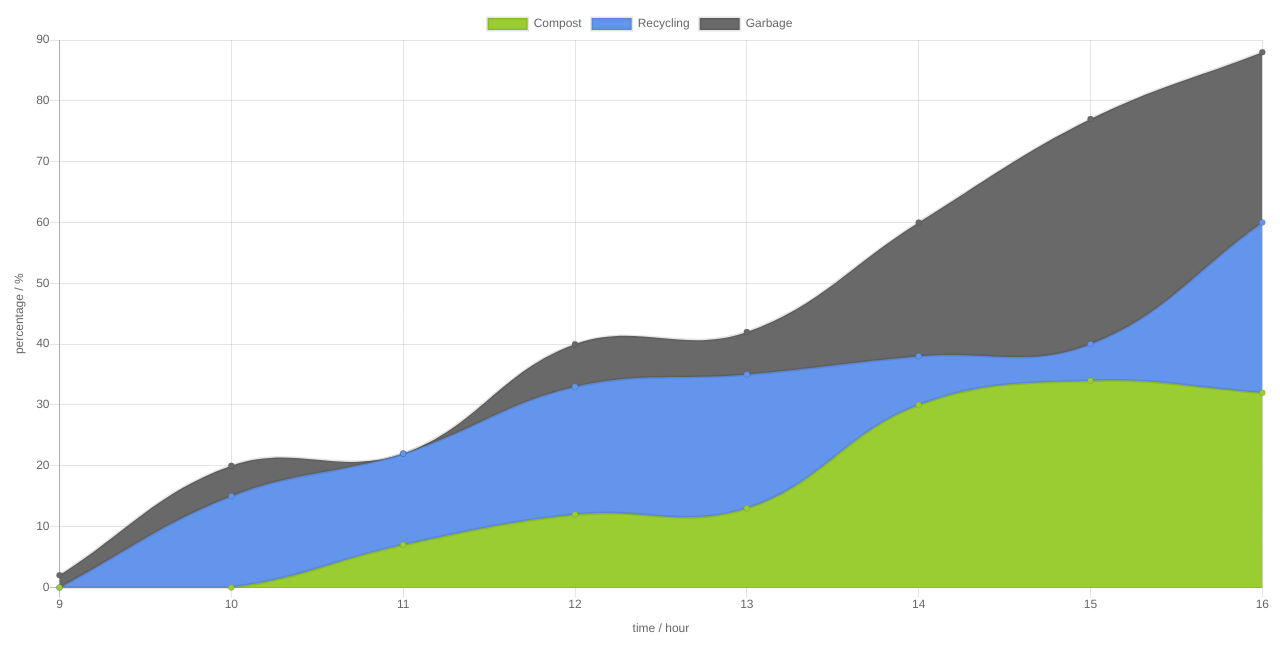
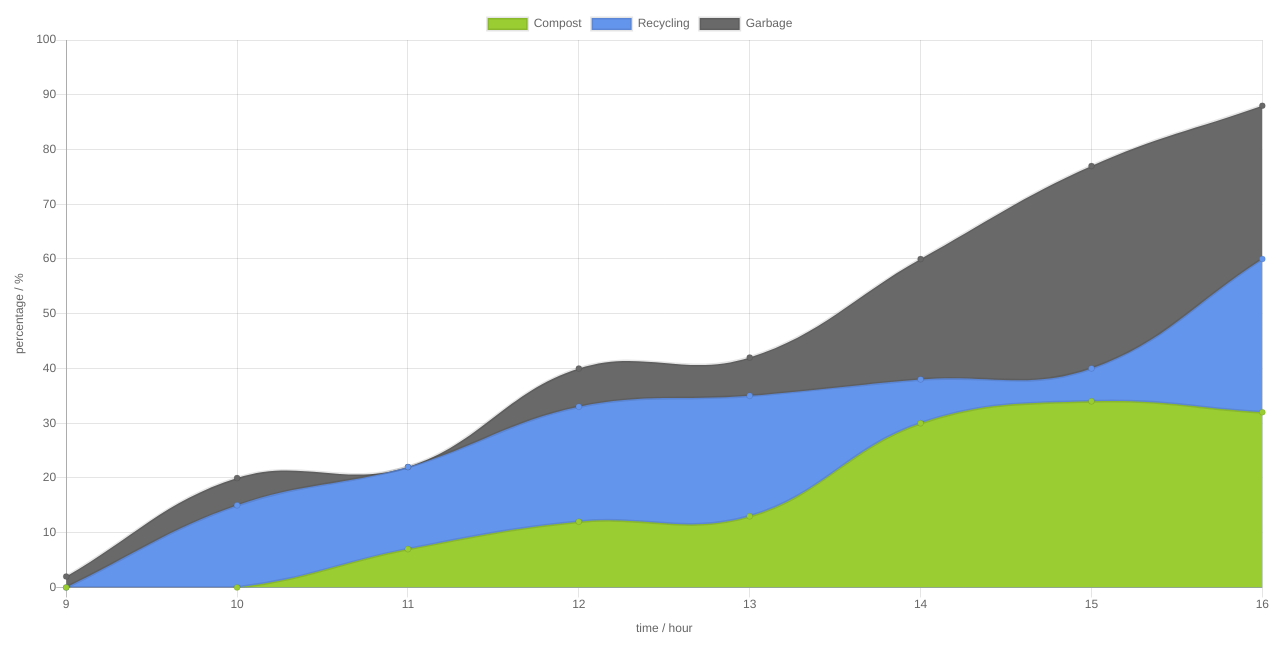
Before and after one commit to raviqqe/sample-dashboard, a React (Create React App) app: page / in a window 1280 px wide. Shown: the top 672 px of the page. Built offline with nearby package versions, Linux system fonts and the light colour scheme.

Commit message:
Set y axis range

```diff
--- a/src/components/Chart.tsx
+++ b/src/components/Chart.tsx
@@ -48,7 +48,8 @@ export default class extends React.Component {
                 labelString: "percentage / %"
               },
               ticks: {
-                beginAtZero: true
+                max: 100,
+                min: 0
               }
             }
           ]
```
